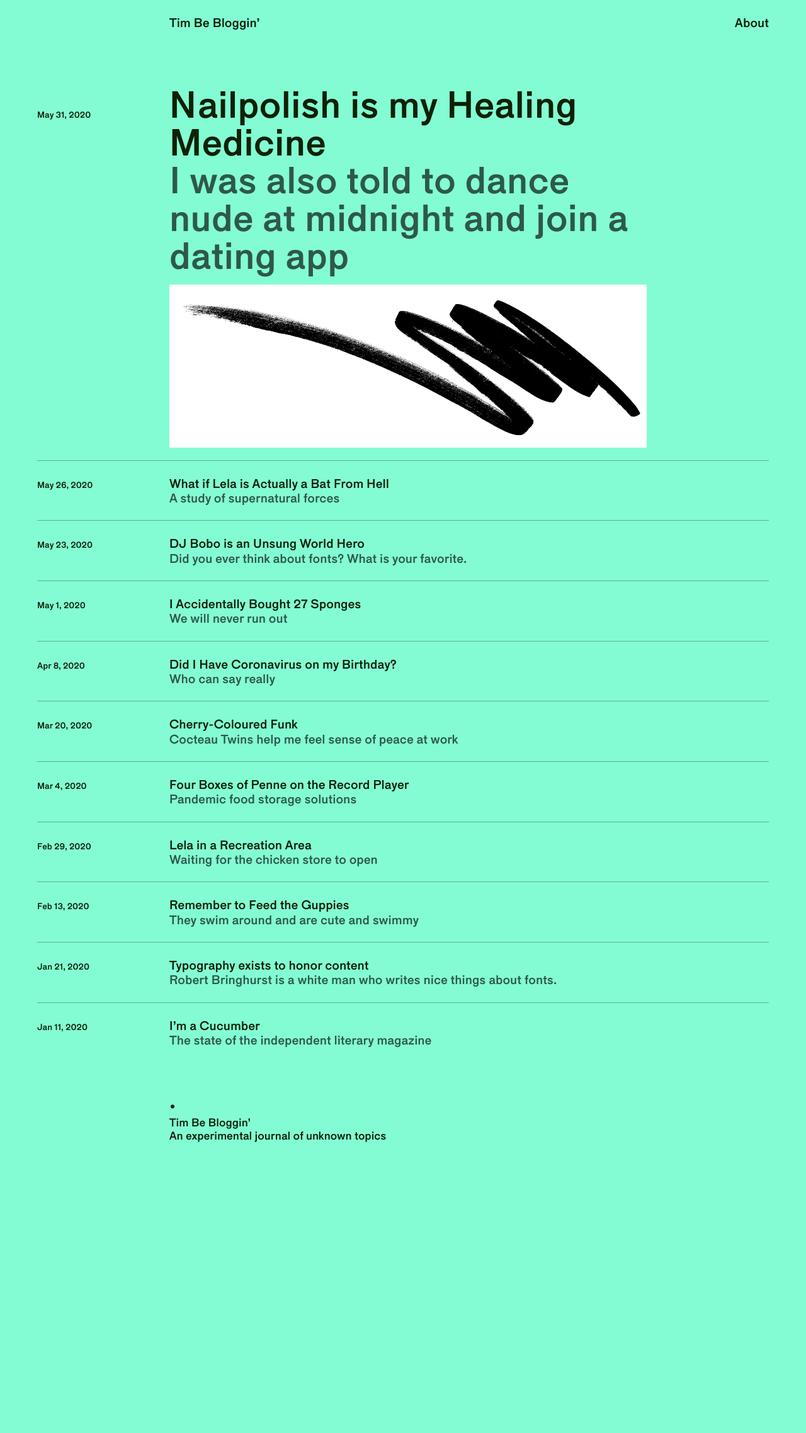
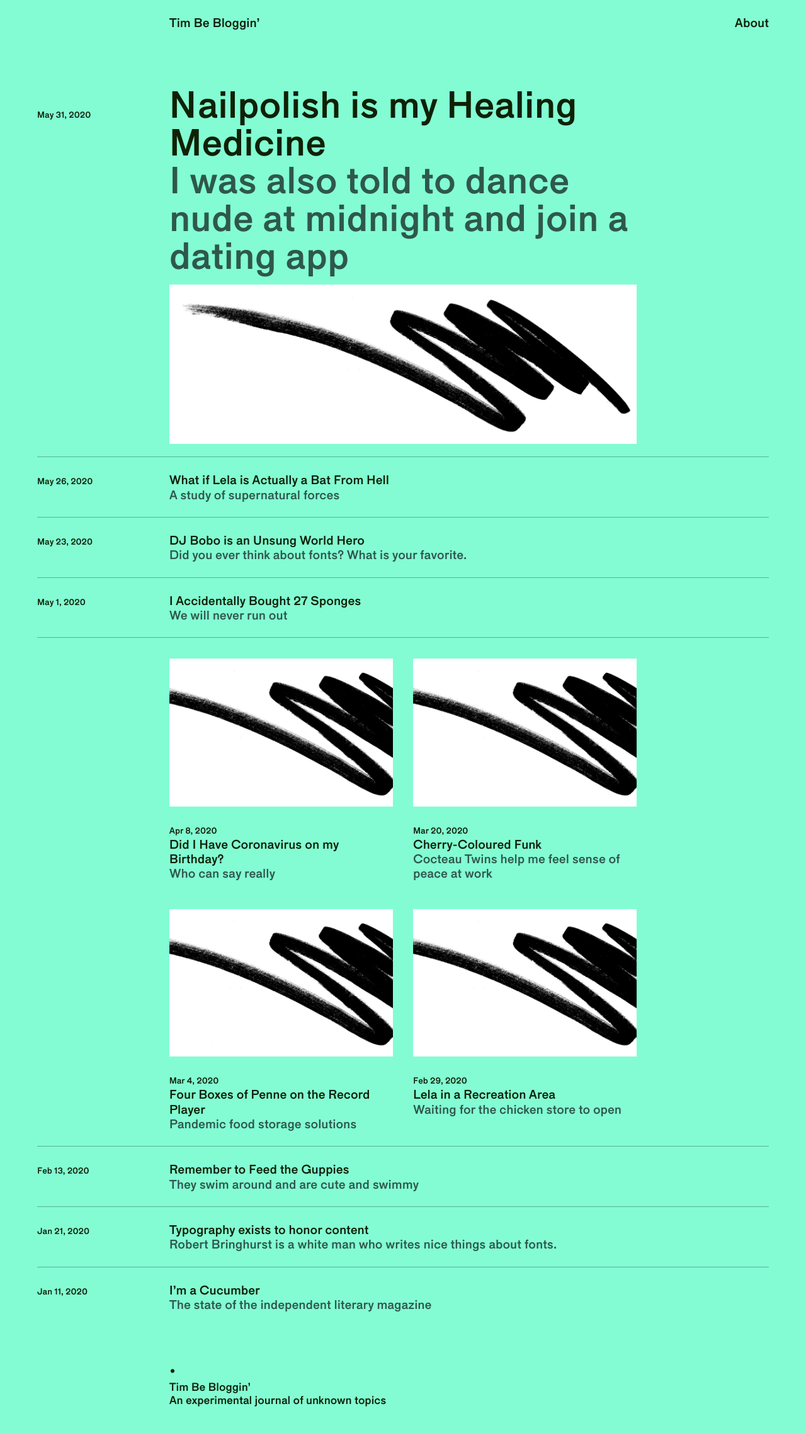
Before and after one commit to timtimtimtimofficial/composition-deduction, a Jekyll site: the page built from index.html, in a window 1280 px wide. Shown: the whole page at 63% size. Built offline with Jekyll 4.4.1, drawn with Linux system fonts in a browser that asks for light colours; before the commit the page ends 1856 px from its top, so only the background shows below that.

Commit message:
edit homepage

```diff
--- a/_includes/head.html
+++ b/_includes/head.html
@@ -48,4 +48,8 @@
     {% endfor %}
   {% endif %}
 </head>
-<body {% if page.bg %} class="{{ page.bg }}" {% endif %}>
+<body>
+  <script type="text/javascript">
+    var colors = ['#FFB4CF', '#52DAF2', '#FEE685', '#FFBC78', '#D0C3E9', '#83FCD4'];
+    document.body.style.backgroundColor = colors[Math.floor(Math.random() * colors.length)];
+  </script>
--- a/assets/_sass/site.scss
+++ b/assets/_sass/site.scss
@@ -43,76 +43,42 @@
   }
 }
 
-// color classes
-
-.yellow {
-  background: $yellow;
-}
-
-.cyan {
-  background: $cyan;
-}
-
-.pink {
-  background: $pink;
-}
-
-.orange {
-  background: $orange;
-}
-
-.violet {
-  background: $violet;
-}
-
 // Posts list
 
 .post-date {
   font-size: 14px;
 }
 
-.post-list-rule {
-  padding-top: 12px;
-}
-
-.post-link {
+.post-list-row-no-hover {
   border-top: 1px solid $grey-transparent;
   margin-top:12px;
 }
 
-.post-link h3 {
-  @include transition(all ease-in-out 0.05s);
+.post-list-row-no-hover h3 {
   font-weight: normal;
   font-size: 20px;
   line-height: 1.167;
   margin: 1px 0px 3px;
 }
 
-.post-link h3 a {
-  color: $body;
+.post-list-row {
+  @include transition(all ease-in-out 0.05s);
+  border-top: 1px solid $grey-transparent;
+  margin-top:12px;
   &:hover {
-    border-bottom: 0px;
-    color: $grey-translucent;
+    @include transition(all ease-in-out 0.05s);
+    border-top: 1px solid $grey-translucent;
   }
 }
 
-.subtitle-small {
-  @include transition(all ease-in-out 0.05s);
-  color: $grey-translucent;
+.post-list-row h3 {
+  font-weight: normal;
+  font-size: 20px;
+  line-height: 1.167;
+  margin: 1px 0px 3px;
 }
 
-.post-link:hover h3 {
-  @include transition(all ease-in-out 0.05s);
-  color: $grey-translucent;
-}
-
-.post-link:hover span {
-  @include transition(all ease-in-out 0.05s);
-  color: $grey-translucent;
-}
-
-.post-link-big h1 {
-  @include transition(all ease-in-out 0.075s);
+.post-list-big h1 {
   font-weight: normal;
   font-size: 60px;
   line-height: 1;
@@ -122,27 +88,28 @@
   }
 }
 
-.post-link-big h1 a{
-  color: $body;
-  &:hover {
-    border-bottom: 0px;
-    color: $peach;
+.subtitle {
+  color: $grey-translucent;
+}
+
+.post-img-square {
+  width:100%;
+  padding-bottom: 66%;
+  background-size: cover;
+  margin-top: 9px;
+  margin-bottom: 24px;
+  @media only screen and (max-width: 560px) {
+    width: 62%;
+    padding-bottom: 62%;
+    margin-left: 12px;
+    margin-top: 6px;
+    margin-bottom: 0px;
+    float: right;
   }
 }
 
-.subtitle-large {
-  @include transition(all ease-in-out 0.075s);
-  color: $grey-translucent;
-}
-
-.post-link-big:hover h1 {
-  @include transition(all ease-in-out 0.075s);
-  color: $peach;
-}
-
-.post-link-big:hover span {
-  @include transition(all ease-in-out 0.075s);
-  color: $peach;
+.post-list-square-date {
+  margin-bottom: 0px;
 }
 
 // Posts
@@ -177,13 +144,13 @@
   @include sans-serif();
   @include transition(all ease-in-out 0.05s);
   color: $body-light;
-  border-bottom: 1px solid $peach;
+  border-bottom: 2px solid transparent;
   margin: 0px 1px;
   padding: 0px;
   &:hover {
     @include transition(all ease-in-out 0.05s);
     color: $body-light;
-    border-bottom: 2px solid $peach;
+    border-bottom: 2px solid $body-light;
     margin: 0px 1px;
     padding: 0px;
   }
@@ -270,6 +237,9 @@
 .first-tag-list-rule {
   border-top: 6px solid $body;
   margin-top:12px;
+  &:hover {
+    border-top: 6px solid $body;
+  }
 }
 
 // footer
@@ -285,7 +255,7 @@
 // Body
 
 body {
-  background: $background;
+  // background: $background;
   @include sans-serif();
   font-size: 20px;
   line-height: 1.2;
--- a/index.html
+++ b/index.html
@@ -6,15 +6,15 @@ layout: default
   {%- if site.posts.size > 0 -%}
   {%- for post in site.posts limit:1 -%}
   <a href="{{ post.url | relative_url }}">
-    <div class="row mx-1 post-link-big">
+    <div class="row mx-1 post-list-big">
       <div class="col-12 col-md-10 offset-md-1 offset-lg-0 col-lg-2 px-0 pt-lg-4 pb-3">
         {%- assign date_format = "%b %-d, %Y" -%}
         <span class="post-date">{{ post.date | date: date_format }}</span>
       </div>
-      <div class="col-12 col-md-10 offset-md-1 offset-lg-0 col-lg-8 pl-lg-3 pb-2 pb-lg-2 px-0">
+      <div class="col-12 col-md-10 offset-md-1 offset-lg-0 col-lg-8 pl-lg-3 pr-lg-3 pb-2 pb-lg-2 px-0">
             <h1>
               {{ post.title | escape }}<br>
-              <span class="subtitle-large">{{ post.subtitle | escape }}</span>
+              <span class="subtitle">{{ post.subtitle | escape }}</span>
             </h1>
             {%- if post.img-01 -%}
             <div class="post-img pt-3">
@@ -26,17 +26,91 @@ layout: default
   </a>
 
   {%- endfor -%}
-  {%- for post in site.posts offset:1 -%}
+  {%- for post in site.posts offset:1 limit:3 -%}
   <a href="{{ post.url | relative_url }}">
-    <div class="row mx-1 post-link">
-      <div class="col-4 col-md-3 offset-md-1 offset-lg-0 col-lg-2 pt-4 pb-3 pl-0 post-list-rule">
+    <div class="row mx-1 post-list-row">
+      <div class="col-4 col-md-3 offset-md-1 offset-lg-0 col-lg-2 pt-4 pb-2 pl-0">
         {%- assign date_format = "%b %-d, %Y" -%}
           <span class="post-date">{{ post.date | date: date_format }}</span>
       </div>
-      <div class="col-8 col-md-7 col-lg-10 pt-4 pb-2 pr-0 pl-lg-3 post-list-rule">
+      <div class="col-8 col-md-7 col-lg-10 pt-4 pb-2 pr-0 pl-lg-3">
         <h3>
           {{ post.title | escape }}<br>
-          <span class="subtitle-small">{{ post.subtitle | escape }}</span>
+          <span class="subtitle">{{ post.subtitle | escape }}</span>
+        </h3>
+      </div>
+    </div>
+  </a>
+  {%- endfor -%}
+
+    <div class="row mx-1 post-list-row-no-hover">
+      {%- for post in site.posts offset:4 limit:1 -%}
+      <div class="col-12 pl-0 pl-lg-3 pr-0 pr-lg-3 offset-lg-2 col-md-3 col-lg-4 pt-4 pb-0 pb-md-2">
+        <a href="{{ post.url | relative_url }}">
+        <div class="post-img-square" style="background: url(assets/img/{{post.img-01}}) 50% 50% no-repeat; background-size: cover;"></div>
+        {%- assign date_format = "%b %-d, %Y" -%}
+          <p class="post-list-square-date"><span class="post-date">{{ post.date | date: date_format }}</span></p>
+          <h3>
+            {{ post.title | escape }}<br>
+            <span class="subtitle">{{ post.subtitle | escape }}</span>
+          </h3>
+        </a>
+      </div>
+    {%- endfor -%}
+      {%- for post in site.posts offset:5 limit:1 -%}
+      <div class="col-12 pl-0 pr-0 pr-lg-3 pl-md-0 pl-lg-3 col-md-3 col-lg-4 pt-4 pb-0 pb-md-2">
+        <a href="{{ post.url | relative_url }}">
+        <div class="post-img-square" style="background: url(assets/img/{{post.img-01}}) 50% 50% no-repeat; background-size: cover;"></div>
+        {%- assign date_format = "%b %-d, %Y" -%}
+        <p class="post-list-square-date"><span class="post-date">{{ post.date | date: date_format }}</span></p>
+          <h3>
+            {{ post.title | escape }}<br>
+            <span class="subtitle">{{ post.subtitle | escape }}</span>
+          </h3>
+        </a>
+      </div>
+    {%- endfor -%}
+
+
+      {%- for post in site.posts offset:6 limit:1 -%}
+      <div class="col-12 pl-0 pl-lg-3 pr-0 pr-lg-3 offset-lg-2 col-md-3 col-lg-4 pt-4 pb-0 pb-md-2">
+        <a href="{{ post.url | relative_url }}">
+        <div class="post-img-square" style="background: url(assets/img/{{post.img-01}}) 50% 50% no-repeat; background-size: cover;"></div>
+        {%- assign date_format = "%b %-d, %Y" -%}
+        <p class="post-list-square-date"><span class="post-date">{{ post.date | date: date_format }}</span></p>
+          <h3>
+            {{ post.title | escape }}<br>
+            <span class="subtitle">{{ post.subtitle | escape }}</span>
+          </h3>
+        </a>
+      </div>
+    {%- endfor -%}
+      {%- for post in site.posts offset:7 limit:1 -%}
+      <div class="col-12 pl-0 pr-0 pr-lg-3 pl-md-0 pl-lg-3 col-md-3 col-lg-4 pt-4 pb-3 pb-md-2">
+        <a href="{{ post.url | relative_url }}">
+        <div class="post-img-square" style="background: url(assets/img/{{post.img-01}}) 50% 50% no-repeat; background-size: cover;"></div>
+        {%- assign date_format = "%b %-d, %Y" -%}
+        <p class="post-list-square-date"><span class="post-date">{{ post.date | date: date_format }}</span></p>
+          <h3>
+            {{ post.title | escape }}<br>
+            <span class="subtitle">{{ post.subtitle | escape }}</span>
+          </h3>
+        </a>
+      </div>
+    {%- endfor -%}
+    </div>
+
+  {%- for post in site.posts offset:8 -%}
+  <a href="{{ post.url | relative_url }}">
+    <div class="row mx-1 post-list-row">
+      <div class="col-4 col-md-3 offset-md-1 offset-lg-0 col-lg-2 pt-4 pb-2 pl-0">
+        {%- assign date_format = "%b %-d, %Y" -%}
+          <span class="post-date">{{ post.date | date: date_format }}</span>
+      </div>
+      <div class="col-8 col-md-7 col-lg-10 pt-4 pb-2 pr-0 pl-lg-3">
+        <h3>
+          {{ post.title | escape }}<br>
+          <span class="subtitle">{{ post.subtitle | escape }}</span>
         </h3>
       </div>
     </div>
```
Also changed, not shown: _layouts/post.html (+11 -11 lines), _layouts/tag-page.html (+8 -8 lines), about.md (+1 -1 lines), 8 other files.
